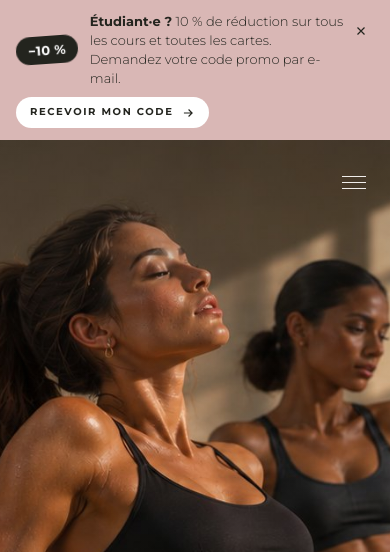
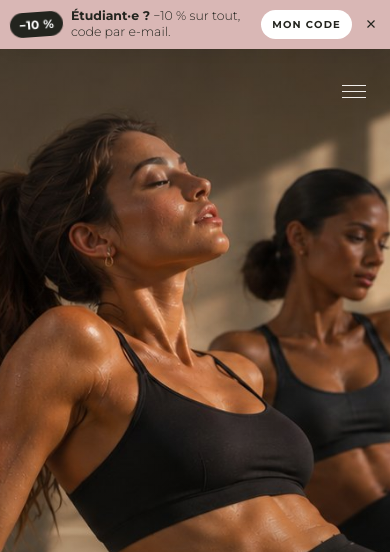
Before and after one commit to arsnplp/chacha, a plain HTML site: page index.html in a window 390 px wide. Shown: the top 552 px of the page. Drawn offline with Linux system fonts and the light colour scheme; a script that the page names is missing.

Commit message:
Bandeau étudiant collant en haut de l'écran
Co-Authored-By: Claude Opus 5.5 <noreply@anthropic.com>

```diff
--- a/index.html
+++ b/index.html
@@ -35,8 +35,9 @@
       --sans: "Montserrat", "Avenir Next", "Avenir", sans-serif;
     }
     * { box-sizing: border-box; margin: 0; padding: 0; }
-    html, body { height: 100%; }
-    html { scroll-behavior: smooth; }
+    html { height: 100%; }
+    body { min-height: 100%; }
+    html { scroll-behavior: smooth; scroll-padding-top: 56px; }
     body {
       font-family: var(--sans);
       font-weight: 300;
@@ -1550,7 +1551,7 @@
     @media (prefers-reduced-motion:reduce){ .pk,.pk__box{transition:none!important} }
 
     /* ---------- BANDEAU ÉTUDIANT ---------- */
-    .promo{position:relative; z-index:45; background:var(--rose); color:var(--ink); padding:10px 56px; font-size:14px; line-height:1.45}
+    .promo{position:sticky; top:0; z-index:45; box-shadow:0 6px 18px -12px rgba(35,36,30,.35); background:var(--rose); color:var(--ink); padding:10px 56px; font-size:14px; line-height:1.45}
     .promo__in{max-width:1180px; margin:0 auto; display:flex; align-items:center; justify-content:center; gap:16px; flex-wrap:wrap; text-align:center}
     .promo__badge{flex:none; font-family:var(--sans); font-weight:800; font-size:15px; letter-spacing:.02em; line-height:1; background:var(--ink); color:var(--white); padding:8px 12px 7px; border-radius:99px; transform:rotate(-4deg); animation:promo-wig 4s ease-in-out infinite}
     @keyframes promo-wig{0%,86%,100%{transform:rotate(-4deg)}90%{transform:rotate(4deg) scale(1.08)}94%{transform:rotate(-6deg)}}
@@ -1563,14 +1564,18 @@
     .promo__x:hover{background:rgba(255,255,255,.5)}
     .promo__x svg{width:14px; height:14px; stroke:currentColor; fill:none; stroke-width:2}
     .promo.hide{display:none}
+    .promo__short,.promo__cta-s{display:none}
+    @media (max-width:760px){ .promo__long,.promo__cta-l{display:none} .promo__short,.promo__cta-s{display:inline} }
+    body.menu-open .promo{visibility:hidden}
+
     @media (max-width:760px){
-      .promo{padding:12px 44px 12px 16px; font-size:13px}
-      .promo__in{justify-content:flex-start; text-align:left; gap:10px 12px}
-      .promo__badge{font-size:13px}
-      .promo__txt{flex:1 1 200px}
-      .promo__how{display:block}
-      .promo__cta{padding:8px 14px; font-size:10px}
-      .promo__x{top:14px; translate:0 0}
+      .promo{padding:8px 38px 8px 10px; font-size:12.5px; line-height:1.3}
+      .promo__in{flex-wrap:nowrap; justify-content:flex-start; text-align:left; gap:8px}
+      .promo__badge{font-size:12px; padding:7px 9px 6px}
+      .promo__txt{flex:1 1 auto; min-width:0}
+      .promo__cta{padding:8px 11px; font-size:10px; letter-spacing:.12em}
+      .promo__cta svg{display:none}
+      .promo__x{right:4px; width:30px; height:30px}
     }
     @media (prefers-reduced-motion:reduce){ .promo__badge{animation:none} }
     .pk__choice a{color:var(--ink); font-weight:600}
@@ -1587,8 +1592,8 @@
 <div class="promo" id="promo-etudiant" role="region" aria-label="Offre étudiante">
   <div class="promo__in">
     <span class="promo__badge">−10 %</span>
-    <p class="promo__txt"><b>Étudiant·e ?</b> 10 % de réduction sur tous les cours et toutes les cartes. <span class="promo__how">Demandez votre code promo par e-mail.</span></p>
-    <a class="promo__cta" href="mailto:chachapilates@gmail.com?subject=Code%20promo%20%C3%A9tudiant&body=Bonjour%2C%0A%0AJe%20suis%20%C3%A9tudiant%C2%B7e%20et%20j%27aimerais%20recevoir%20le%20code%20promo%20de%2010%20%25.%0A%0AMerci%20!">Recevoir mon code<svg viewBox="0 0 24 24"><path d="M5 12h14M13 6l6 6-6 6"/></svg></a>
+    <p class="promo__txt"><span class="promo__long"><b>Étudiant·e ?</b> 10 % de réduction sur tous les cours et toutes les cartes. Demandez votre code promo par e-mail.</span><span class="promo__short"><b>Étudiant·e ?</b> −10 % sur tout, code par e-mail.</span></p>
+    <a class="promo__cta" aria-label="Recevoir mon code promo étudiant par e-mail" href="mailto:chachapilates@gmail.com?subject=Code%20promo%20%C3%A9tudiant&body=Bonjour%2C%0A%0AJe%20suis%20%C3%A9tudiant%C2%B7e%20et%20j%27aimerais%20recevoir%20le%20code%20promo%20de%2010%20%25.%0A%0AMerci%20!"><span class="promo__cta-l">Recevoir mon code</span><span class="promo__cta-s">Mon code</span><svg viewBox="0 0 24 24"><path d="M5 12h14M13 6l6 6-6 6"/></svg></a>
   </div>
   <button type="button" class="promo__x" data-promo-close aria-label="Masquer l'offre étudiante"><svg viewBox="0 0 24 24"><path d="M6 6l12 12M18 6L6 18"/></svg></button>
 </div>
```
